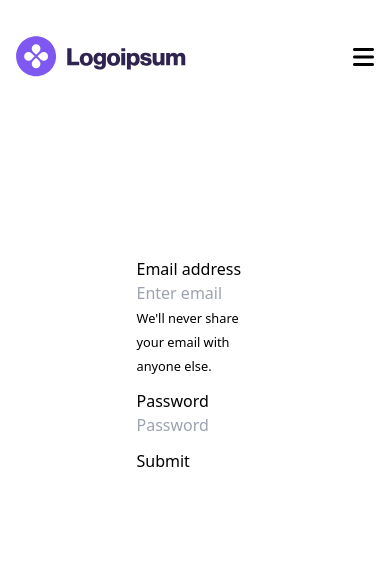
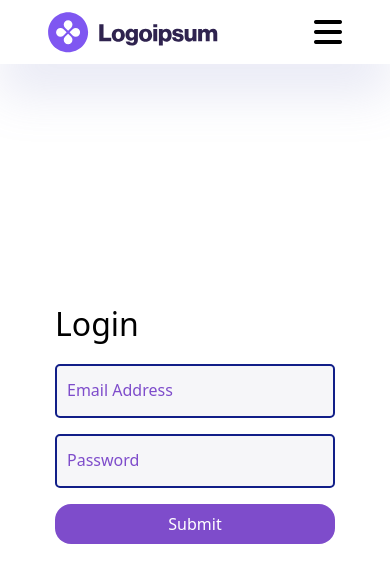
Before and after one commit to almacitunaberk/simplicity_homework, a React (Create React App) app in the folder client/: page / in a window 390 px wide. Shown: the top 582 px of the page. Built offline with nearby package versions, Linux system fonts and the light colour scheme.

Commit message:
Custom design implemented. Responsive design iÃmplemented

```diff
--- a/client/package.json
+++ b/client/package.json
@@ -9,6 +9,7 @@
     "@testing-library/user-event": "^13.5.0",
     "bootstrap": "^5.1.3",
     "graphql": "^16.5.0",
+    "moment": "^2.29.3",
     "react": "^18.1.0",
     "react-bootstrap": "^2.3.1",
     "react-dom": "^18.1.0",
--- /dev/null
+++ b/client/src/components/Header.css
@@ -0,0 +1,91 @@
+.navheader {
+  display: flex;
+  flex-direction: row;
+  justify-content: space-between;
+  align-items: center;
+  padding: 1rem 3rem;
+  position: fixed;
+  top: 0;
+  left: 0;
+  width: 100%;
+  z-index: 1;
+  background: white;
+  box-shadow: 0 2rem 3rem rgba(132, 139, 200, 0.18);
+}
+
+.navheader__menu {
+  display: none;
+}
+
+.navheader__options {
+  display: flex;
+  flex-direction: row;
+  justify-content: space-between;
+  gap: 2rem;
+  color: #fff;
+}
+
+.navheader__option,
+.navheader__button {
+  text-transform: uppercase;
+  background: #7380ec;
+  padding: 0.5rem 1rem;
+  border-radius: 1rem;
+  box-shadow: 0 0.4rem 0.6rem #7380ed;
+  transition: all 0.3s ease;
+}
+
+.navheader__option:hover,
+.navheader__button:hover {
+  background: #fff;
+  color: #7380ec;
+  transform: scale(1.1);
+}
+
+@media screen and (max-width: 768px) {
+  .navheader {
+    height: 4rem;
+    padding-top: 1rem;
+  }
+  .navheader__options {
+    display: none;
+  }
+  .navheader__menu {
+    display: block;
+    font-size: 2rem;
+  }
+
+  .navheader__menu-sidebar {
+    display: block;
+    position: absolute;
+    top: 4rem;
+    left: 0;
+    padding: 2rem 1rem;
+    margin-bottom: 1rem;
+    background: #7380ec;
+    width: 100vw;
+    color: white;
+    font-family: sans-serif;
+    margin-bottom: 1rem;
+    border-bottom-right-radius: 1.8rem;
+    border-bottom-left-radius: 1.8rem;
+  }
+
+  .navheader__options-sidebar {
+    display: flex;
+    flex-direction: column;
+    gap: 1rem;
+  }
+
+  .navheader__option-sidebar,
+  .navheader__button-sidebar {
+    display: block;
+    font-size: 2rem;
+    width: 100vw;
+    text-align: start;
+  }
+
+  .navheader i {
+    font-size: 2rem;
+  }
+}
--- a/client/src/components/Header.js
+++ b/client/src/components/Header.js
@@ -3,41 +3,76 @@ import { AUTH_TOKEN } from '../constants';
 import { Link } from 'react-router-dom';
 import { useNavigate } from 'react-router-dom';
 import Logo from '../img/logoipsum-logo-52.svg';
+import './Header.css';
 
 const Header = () => {
   const navigate = useNavigate();
   const authToken = localStorage.getItem(AUTH_TOKEN);
+  const [sidebarOpened, setSidebarOpened] = useState(false);
   return (
     <header>
-      <nav className="container flex items-center py-4 mt-4 sm:mt-12">
-        <section className="py-1">
+      <nav className="navheader">
+        <section className="navheader__image">
           <img src={Logo} />
         </section>
-        <ul className="hidden sm:flex flex-1 justify-end items-center gap-12 text-bookmark-blue uppercase text-xs">
-          <li className="cursor-pointer">
+        {sidebarOpened ? (
+          <>
+            <i onClick={() => setSidebarOpened(false)} className="fa-solid fa-xmark"></i>
+            <div className="navheader__menu-sidebar" id="close-btn">
+              <ul className="navheader__options-sidebar">
+                <li className="navheader__option-sidebar">
+                  <Link to="/pastOrders">Past Orders</Link>
+                </li>
+                <li className="navheader__option-sidebar">
+                  <Link to="/restaurants">Restaurants</Link>
+                </li>
+                {authToken && (
+                  <li className="navheader__option-sidebar">
+                    <Link to="/userInfo">Profile</Link>
+                  </li>
+                )}
+                <button
+                  type="button"
+                  className="navheader__button-sidebar"
+                  onClick={() => {
+                    localStorage.setItem(AUTH_TOKEN, '');
+                    navigate('/login');
+                  }}
+                >
+                  {authToken ? `Logout` : `Login`}
+                </button>
+              </ul>
+            </div>
+          </>
+        ) : (
+          <div onClick={() => setSidebarOpened(true)} className="navheader__menu" id="close-btn">
+            <i className="fa-solid fa-bars"></i>
+          </div>
+        )}
+
+        <ul className="navheader__options">
+          <li className="navheader__option">
             <Link to="/pastOrders">Past Orders</Link>
           </li>
-          <li className="cursor-pointer">
+          <li className="navheader__option">
             <Link to="/restaurants">Restaurants</Link>
           </li>
           {authToken && (
-            <li className="cursor-pointer">
+            <li className="navheader__option">
               <Link to="/userInfo">Profile</Link>
             </li>
           )}
           <button
             type="button"
-            className="bg-bookmark-red text-white rounded-md px-7 py-3 uppercase"
+            className="navheader__button"
             onClick={() => {
+              localStorage.setItem(AUTH_TOKEN, '');
               navigate('/login');
             }}
           >
             {authToken ? `Logout` : `Login`}
           </button>
         </ul>
-        <section className="flex sm:hidden flex-1 justify-end">
-          <i className="text-2xl fa-solid fa-bars"></i>
-        </section>
       </nav>
     </header>
   );
--- a/client/src/pages/Login.css
+++ b/client/src/pages/Login.css
@@ -1,4 +1,92 @@
-.Login {
-  max-width: 30%;
-  margin: 10rem auto;
+.form {
+  display: flex;
+  height: 100vh;
+  flex-direction: column;
+  justify-content: center;
+  align-items: center;
 }
+
+.form h2 {
+  font-size: 32px;
+}
+
+.form form {
+  display: flex;
+  flex-direction: column;
+  justify-content: center;
+  align-items: flex-start;
+  gap: 1rem;
+}
+.form__inputbox {
+  width: 280px;
+  position: relative;
+}
+
+.form__label {
+  position: absolute;
+  left: 10px;
+  top: 14px;
+  transition: all 0.2s ease;
+  padding: 0 2px;
+  z-index: 1;
+  color: #7e4ccb;
+}
+
+.form__email {
+  padding: 0.8rem;
+  width: 100%;
+  height: 100%;
+  border: 2px solid #111e88;
+  background: #f6f6f9;
+  border-radius: 5px;
+  font-size: 18px;
+  outline: none;
+  transition: all 0.3s ease;
+  color: #363949;
+}
+
+.form__label::before {
+  content: '';
+  height: 5px;
+  background: #f6f6f9;
+  position: absolute;
+  left: 0;
+  top: 10px;
+  width: 100%;
+  z-index: -1;
+}
+
+.form__email:focus {
+  border: 2px solid #7e4ccb;
+}
+
+.form__email:focus + .form__label,
+.filled {
+  top: -10px;
+  color: #7e4ccb;
+  font-size: 14px;
+}
+
+.form__email::placeholder {
+  font-size: 16px;
+  opacity: 0;
+  transition: all 0.3s ease;
+}
+
+.form__email:focus::placeholder {
+  opacity: 1;
+}
+
+.form__button {
+  background: #7e4ccb;
+  width: 100%;
+  text-align: center;
+  padding: 0.5rem 1rem;
+  color: #fff;
+  border-radius: 1rem;
+  transition: all 0.3s ease;
+}
+
+.form__button:hover {
+  box-shadow: 0 0.4rem 0.6rem #7380ed;
+}
--- a/client/src/pages/Login.js
+++ b/client/src/pages/Login.js
@@ -17,6 +17,8 @@ const LOGIN_MUTATION = gql`
 const Login = () => {
   const [email, setEmail] = useState('');
   const [password, setPassword] = useState('');
+  const [emailBlurred, setEmailBlurred] = useState(false);
+  const [passwordBlurred, setPasswordBlurred] = useState(false);
 
   const navigate = useNavigate();
 
@@ -28,7 +30,7 @@ const Login = () => {
     onCompleted: ({ loginWithEmail }) => {
       console.log(login);
       localStorage.setItem(AUTH_TOKEN, loginWithEmail.token);
-      navigate('/');
+      navigate('/pastOrders');
     },
   });
 
@@ -38,32 +40,59 @@ const Login = () => {
   };
 
   return (
-    <section className="Login">
-      <Form onSubmit={handleSubmit}>
-        <Form.Group className="mb-3" controlId="formBasicEmail">
-          <Form.Label>Email address</Form.Label>
-          <Form.Control
+    <section className="form">
+      <form onSubmit={handleSubmit}>
+        <h2 className="form__header">Login</h2>
+        <div className="form__inputbox">
+          <label htmlFor="email" className={`form__label ${emailBlurred && 'filled'}`}>
+            Email Address
+          </label>
+          <input
+            id="email"
+            className="form__email"
+            onBlur={() => {
+              setEmailBlurred(false);
+            }}
             type="email"
             placeholder="Enter email"
-            onChange={(e) => setEmail(e.target.value)}
+            onChange={(e) => {
+              setEmail(e.target.value);
+            }}
+            onFocus={(e) => {
+              setEmailBlurred(true);
+            }}
             value={email}
+            autoComplete="off"
+            required
           />
-          <Form.Text className="text-muted">We'll never share your email with anyone else.</Form.Text>
-        </Form.Group>
-
-        <Form.Group className="mb-3" controlId="formBasicPassword">
-          <Form.Label>Password</Form.Label>
-          <Form.Control
+        </div>
+        <div className="form__inputbox">
+          <label htmlFor="password" className={`form__label ${passwordBlurred && `filled`}`}>
+            Password
+          </label>
+          <input
+            id="password"
+            className="form__email"
+            onBlur={() => {
+              setPasswordBlurred(false);
+            }}
             type="password"
-            placeholder="Password"
-            onChange={(e) => setPassword(e.target.value)}
+            placeholder="Enter password"
+            onChange={(e) => {
+              setPassword(e.target.value);
+            }}
+            onFocus={(e) => {
+              setPasswordBlurred(true);
+            }}
             value={password}
+            autoComplete="off"
+            required
           />
-        </Form.Group>
-        <Button variant="primary" type="submit">
+        </div>
+        <button className="form__button" type="submit">
           Submit
-        </Button>
-      </Form>
+        </button>
+      </form>
     </section>
   );
 };
--- /dev/null
+++ b/client/src/pages/PastOrders.css
@@ -0,0 +1,44 @@
+.orders_table__container {
+  margin-top: 6rem;
+  display: block;
+  padding: 0 2rem;
+}
+
+.orders_table__container h2 {
+  margin-bottom: 0.8rem;
+  font-size: 1.4rem;
+  font-family: sans-serif;
+}
+
+.orders_table__container table {
+  background: white;
+  width: 100%;
+  border-radius: 2rem;
+  padding: 1.8rem;
+  text-align: center;
+  box-shadow: 0 2rem 3rem rgba(132, 139, 200, 0.18);
+  transition: all 0.3s ease;
+}
+
+.orders_table__container table:hover {
+  box-shadow: 1rem 2.2rem 2rem rgba(132, 139, 200, 0.18);
+}
+
+.orders_table__container table thead th {
+  font-family: sans-serif;
+  font-size: 24px;
+}
+
+.orders_table__container table tbody tr {
+  cursor: pointer;
+}
+
+.orders_table__container table tbody td {
+  height: 2.8rem;
+  border-bottom: 1px solid rgba(132, 139, 200, 0.18);
+  color: #677483;
+}
+
+.orders_table__container table tbody tr:last-child td {
+  border: none;
+}
--- /dev/null
+++ b/client/src/pages/Restaurants.css
@@ -0,0 +1,44 @@
+.restaurants__container {
+  margin-top: 6rem;
+  display: block;
+  padding: 0 2rem;
+}
+
+.restaurants__container h2 {
+  margin-bottom: 0.8rem;
+  font-size: 1.4rem;
+  font-family: sans-serif;
+}
+
+.restaurants__container table {
+  background: white;
+  width: 100%;
+  border-radius: 2rem;
+  padding: 1.8rem;
+  text-align: center;
+  box-shadow: 0 2rem 3rem rgba(132, 139, 200, 0.18);
+  transition: all 0.3s ease;
+}
+
+.restaurants__container table:hover {
+  box-shadow: 1rem 2.2rem 2rem rgba(132, 139, 200, 0.18);
+}
+
+.restaurants__container table thead th {
+  font-family: sans-serif;
+  font-size: 24px;
+}
+
+.restaurants__container table tbody tr {
+  cursor: pointer;
+}
+
+.restaurants__container table tbody td {
+  height: 2.8rem;
+  border-bottom: 1px solid rgba(132, 139, 200, 0.18);
+  color: #677483;
+}
+
+.restaurants__container table tbody tr:last-child td {
+  border: none;
+}
```
Also changed, not shown: client/src/pages/PastOrders.js (+42 -13 lines), client/src/pages/Restaurants.js (+41 -12 lines), 1 other file (tests, documents, lock files or other folders).
